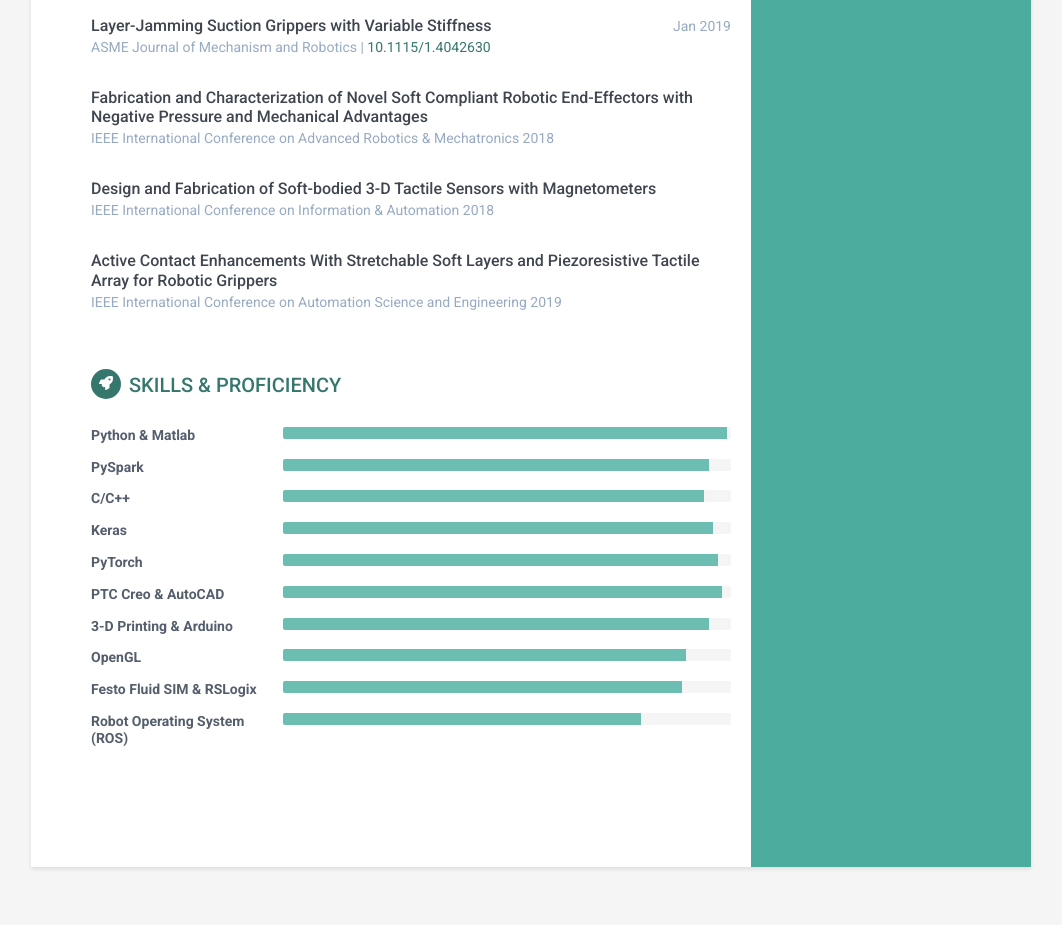
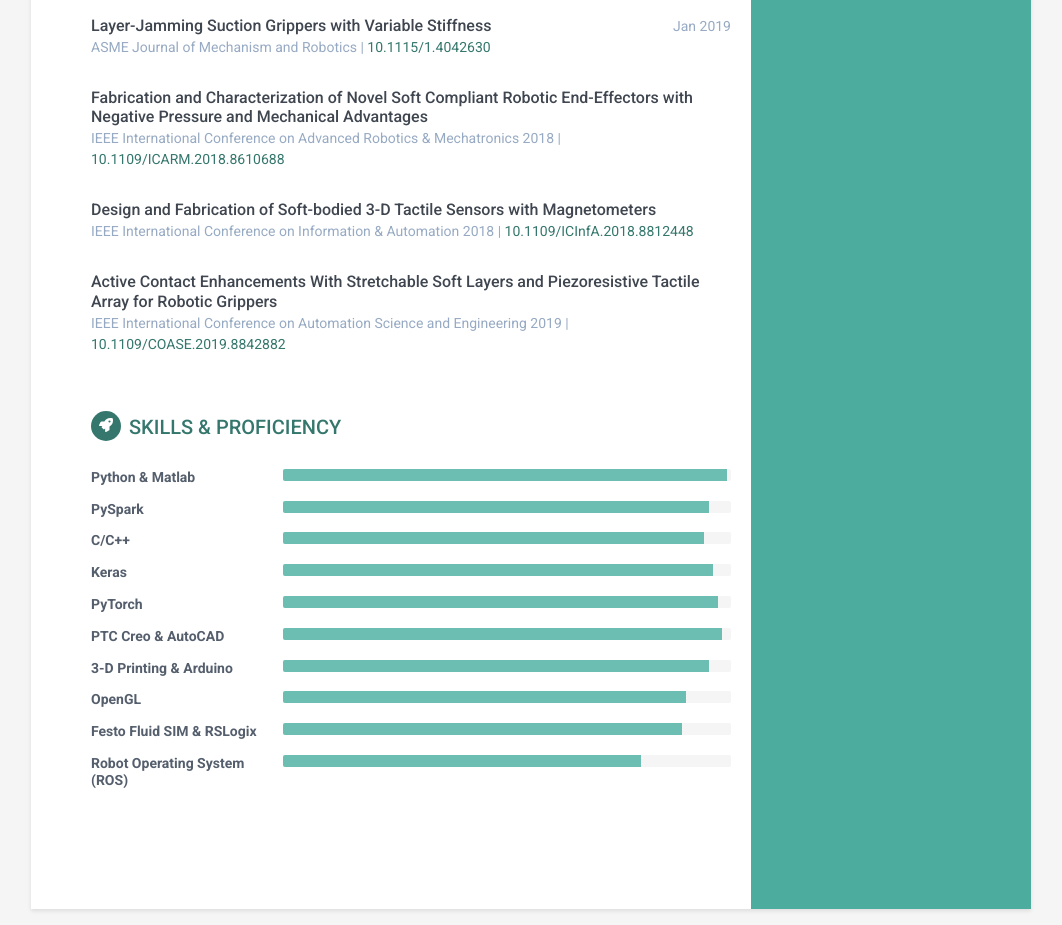
Before and after one commit to abhishekbamotra/cv, a plain HTML site: page index.html in a window 1280 px wide. Shown: the part 1980-2905 px from the top of the page, without its empty margins (109-1171 px from the left). Drawn offline with Linux system fonts and the light colour scheme.

Commit message:
updated all paper doi links

```diff
--- a/index.html
+++ b/index.html
@@ -316,7 +316,7 @@
                             <h3 class="job-title">Fabrication and Characterization of Novel Soft Compliant Robotic End-Effectors with Negative Pressure and Mechanical Advantages </h3>
 
                         </div><!--//upper-row-->
-                        <div class="company">IEEE International Conference on Advanced Robotics & Mechatronics 2018</div>
+                        <div class="company">IEEE International Conference on Advanced Robotics & Mechatronics 2018  |  <a href="https://doi.org/10.1109/ICARM.2018.8610688">10.1109/ICARM.2018.8610688</a></div>
                     </div><!--//meta-->
                 </div><!--//item-->
 
@@ -325,7 +325,7 @@
                         <div class="upper-row">
                             <h3 class="job-title">Design and Fabrication of Soft-bodied 3-D Tactile Sensors with Magnetometers</h3>
                         </div><!--//upper-row-->
-                        <div class="company">IEEE International Conference on Information & Automation 2018</div>
+                        <div class="company">IEEE International Conference on Information & Automation 2018  |  <a href="https://doi.org/10.1109/ICInfA.2018.8812448">10.1109/ICInfA.2018.8812448</a></div>
                     </div><!--//meta-->
                 </div><!--//item-->
 
@@ -334,7 +334,7 @@
                         <div class="upper-row">
                             <h3 class="job-title">Active Contact Enhancements With Stretchable Soft Layers and Piezoresistive Tactile Array for Robotic Grippers</h3>
                         </div><!--//upper-row-->
-                        <div class="company">IEEE International Conference on Automation Science and Engineering 2019</div>
+                        <div class="company">IEEE International Conference on Automation Science and Engineering 2019  |  <a href="https://doi.org/10.1109/COASE.2019.8842882">10.1109/COASE.2019.8842882</a></div>
                     </div><!--//meta-->
                 </div><!--//item-->
 
```
